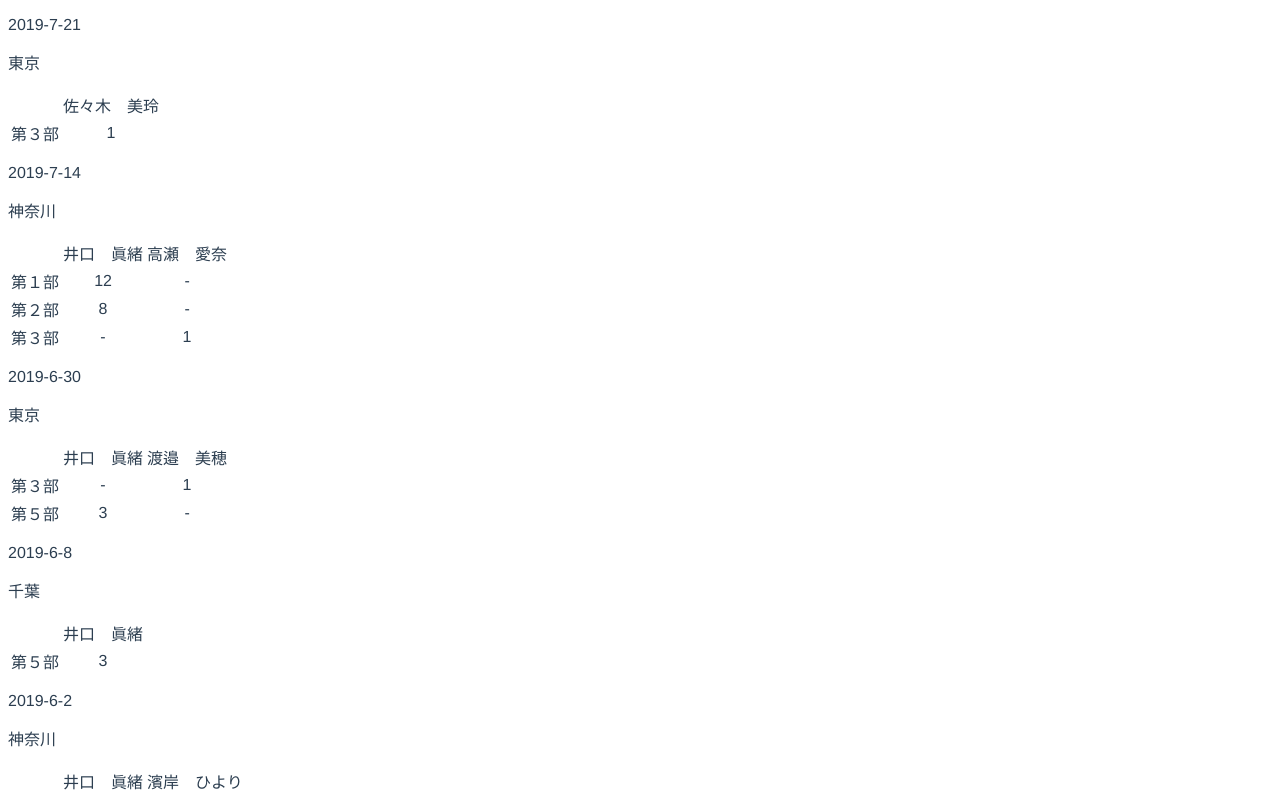
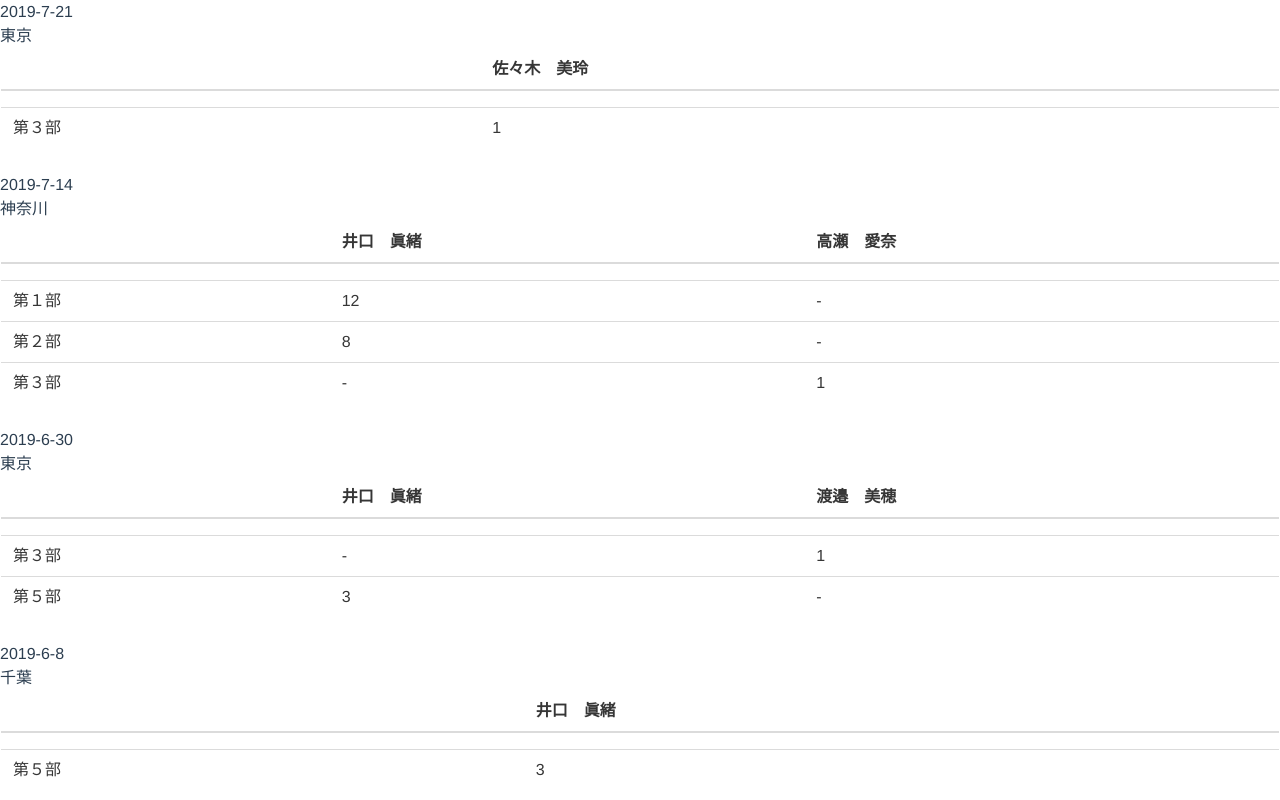
Before and after one commit to 42sora/akushu.info, a Vue app: page / in a window 1280 px wide. Shown: the top 800 px of the page. Built offline with nearby package versions, Linux system fonts and the light colour scheme.

Commit message:
add buefy

```diff
--- a/package.json
+++ b/package.json
@@ -8,6 +8,7 @@
     "lint": "vue-cli-service lint"
   },
   "dependencies": {
+    "buefy": "^0.7.2",
     "register-service-worker": "^1.5.2",
     "vue": "^2.5.22",
     "vue-router": "^3.0.1",
--- a/src/main.js
+++ b/src/main.js
@@ -4,7 +4,12 @@ import router from './router'
 import store from './store'
 import './registerServiceWorker'
 
+import Buefy from 'buefy'
+import 'buefy/dist/buefy.css'
+
 Vue.config.productionTip = false
+
+Vue.use(Buefy)
 
 new Vue({
   router,
--- a/src/views/Home.vue
+++ b/src/views/Home.vue
@@ -3,11 +3,12 @@
     <div v-for="event in fortune" :key="event.eventDate">
       <p>{{event.eventDate}}</p>
       <p>{{event.eventPlace}}</p>
-      <table>
+      <b-table :data="toTableData(event.tickets)" :columns='members(event.tickets)' ></b-table>
+      <!-- <table>
         <tr v-for="row in toTableData(event.tickets)" :key="row[0]">
           <td v-for="data in row" :key="data">{{data}}</td>
         </tr>
-      </table>
+      </table> -->
     </div>
   </div>
 </template>
@@ -45,21 +46,29 @@ export default {
       // データ部作成
       for (const part of parts) {
         // 行の最初にpartNameを入れる
-        const row = [part]
+        const row = { '': part }
 
         for (const member of members) {
+          // その部のそのメンバーの券があるか探す
           const ticket = tickets.filter(ticket => ticket.partName === part)
             .find(ticket => ticket.memberName === member)
           if (ticket) {
-            row.push(ticket.amont)
+            row[member] = ticket.amont
           } else {
-            row.push('-')
+            row[member] = '-'
           }
         }
         table.push(row)
       }
 
       return table
+    },
+    members (tickets) {
+      return [''].concat(
+        tickets
+          .map(x => x.memberName)
+          .filter((x, i, self) => self.indexOf(x) === i))
+        .map(member => { return { field: member, label: member } })
     }
   }
 }
```
Also changed, not shown: 1 other file (tests, documents, lock files or other folders).
